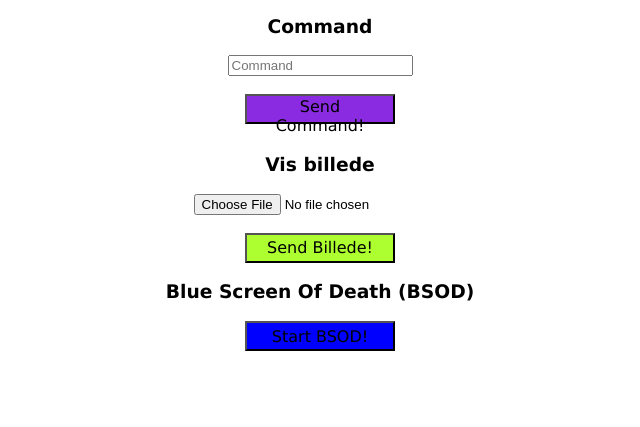
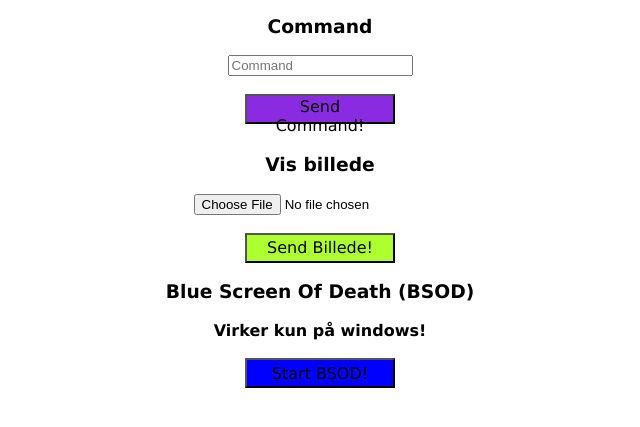
Before and after one commit to Venu2HD/C2, a plain HTML site: page static/index.html in a window 1280 px wide. Shown: the part 105-532 px from the top of the page, without its empty margins (320-960 px from the left). Drawn offline with Linux system fonts and the light colour scheme.

Commit message:
added "only works on windows"

```diff
--- a/static/index.html
+++ b/static/index.html
@@ -17,6 +17,12 @@
 
     .center {
         text-align: center;
+    }
+
+    .label {
+        font-size: medium;
+        font-family: 'Lucida Sans', 'Lucida Sans Regular', 'Lucida Grande', 'Lucida Sans Unicode', Geneva, Verdana, sans-serif;
+        font-weight: bold;
     }
 </style>
 
@@ -43,6 +49,8 @@
                 <input type="submit" class="sendButton" style="background-color: greenyellow;" value="Send Billede!">
             </form>
             <h3 class="title">Blue Screen Of Death (BSOD)</h3>
+            <label class="label">Virker kun på windows!</label>
+            <br><br>
             <button class="sendButton" style="background-color: blue;" onclick="sendBSOD()">Start BSOD!</button>
         </div>
 
```
